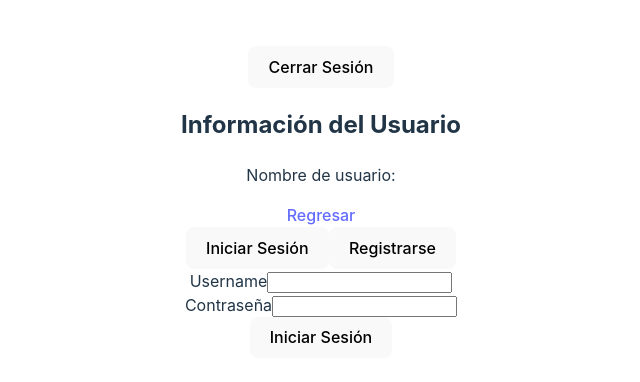
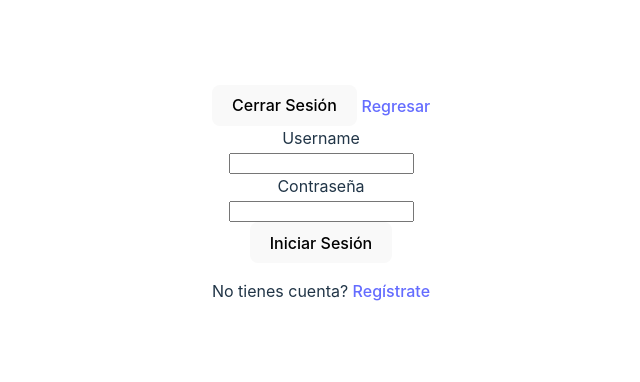
Before and after one commit to EvCasProtege/INCA-FSJ-25-MOD3-T4, a React (Vite) app: page / in a window 1280 px wide. Shown: the part 198-580 px from the top of the page, without its empty margins (319-959 px from the left). Built offline with nearby package versions, Linux system fonts and the light colour scheme; no server answers; sample sign-in values are in the browser's storage.

Commit message:
feature(auth): reestructuración de lógica de autenticación y estilos en formularios

```diff
--- a/src/App.jsx
+++ b/src/App.jsx
@@ -1,4 +1,5 @@
-import { BrowserRouter as Router, Route, Routes } from "react-router-dom";
+import { BrowserRouter as Router, Route, Routes, Link } from "react-router-dom";
+import { useEffect, useState } from "react";
 import { Session } from "./components/Session";
 import "./assets/css/App.css";
 import RegisterBootCamp from "./components/bootcamp/RegisterBootCamp";
@@ -6,20 +7,44 @@ import LogoutButton from "./components/auth/LogoutButton";
 import UserComponent from "./components/auth/User";
 import DashboardContainer from "./components/dashboard/DashboardContainer";
 import ProtectedRoute from "./components/ProtectedRoute";
+import { tokenService } from "./services/auth/tokenService";
 
 export default function App() {
+    const [isLoggedIn, setIsLoggedIn] = useState(false);
+
+    useEffect(() => {
+        const token = tokenService.getToken();
+        setIsLoggedIn(!!token); // Establece si hay un token
+    }, []);
+
     return (
-            <div className="App">
+        <div className="App">
+            <Router>
+                {isLoggedIn && <LogoutButton />} {/* Mostrar LogoutButton solo si está logueado */}
+                {isLoggedIn && <Link to="/">Regresar</Link>} {/* Mostrar Regresar solo si está logueado */}
+                <Routes>
+                    <Route path="/" element={<Session />} />
+                    <Route path="/registro" element={<RegisterBootCamp />} />
 
-                <Router>
-                    <ProtectedRoute><LogoutButton /></ProtectedRoute>
-                    <ProtectedRoute><UserComponent /></ProtectedRoute>
-                    <Routes>
-                        <Route path="/" element={<Session  />} />
-                        <Route path="/registro" element={<RegisterBootCamp  />} />
-                        <Route path="/dashboard" element={<ProtectedRoute><DashboardContainer  /></ProtectedRoute>} />
-                    </Routes>
-                </Router>
-            </div>
+                    {/* Rutas protegidas */}
+                    <Route
+                        path="/dashboard"
+                        element={
+                            <ProtectedRoute>
+                                <DashboardContainer />
+                            </ProtectedRoute>
+                        }
+                    />
+                    <Route
+                        path="/user"
+                        element={
+                            <ProtectedRoute>
+                                <UserComponent />
+                            </ProtectedRoute>
+                        }
+                    />
+                </Routes>
+            </Router>
+        </div>
     );
 }
--- a/src/components/Session.jsx
+++ b/src/components/Session.jsx
@@ -4,18 +4,32 @@ import { RegisterForm } from "./auth/RegisterForm";
 import { Link } from "react-router-dom";
 
 export const Session = () => {
-    // useState para determinar el tipo de formulario a mostrar
     const [typeForm, setTypeForm] = useState("login");
 
     return (
         <>
-            <Link to="/">Regresar</Link>
-            <br />
-            <button onClick={() => setTypeForm("login")}>Iniciar Sesión</button>
-            <button onClick={() => setTypeForm("signup")}>Registrarse</button>
-            {/* Renderizado Condicional */}
-            {typeForm === "login" ? <LoginForm /> : <RegisterForm />}
-
+            {/* Renderizar solo si el usuario no está logueado */}
+            {typeForm === "login" ? (
+                <div>
+                    <LoginForm />
+                    <p>
+                        No tienes cuenta?{" "}
+                        <Link to="/" onClick={() => setTypeForm("signup")}>
+                            Regístrate
+                        </Link>
+                    </p>
+                </div>
+            ) : (
+                <div>
+                    <RegisterForm />
+                    <p>
+                        Ya tienes cuenta?{" "}
+                        <Link to="/" onClick={() => setTypeForm("login")}>
+                            Inicia Sesión
+                        </Link>
+                    </p>
+                </div>
+            )}
         </>
     );
 };
--- a/src/components/auth/LoginForm.jsx
+++ b/src/components/auth/LoginForm.jsx
@@ -1,30 +1,59 @@
 import { useForm } from "react-hook-form";
-import { useNavigate } from "react-router-dom";
+import { useNavigate, Link } from "react-router-dom";
 import authService from "../../services/auth/authService";
 
 export const LoginForm = () => {
-    const { register, handleSubmit, formState: { errors } } = useForm();
+    const {
+        register,
+        handleSubmit,
+        formState: { errors },
+    } = useForm();
     const navigate = useNavigate();
 
     const onSubmit = async (data) => {
         const response = await authService.login(data);
         console.log("Inicio de sesión exitoso:", response);
-        navigate("/registro");
+        navigate("/dashboard"); // Redirigir a la ruta de dashboard tras login exitoso
     };
 
     return (
-        <form onSubmit={handleSubmit(onSubmit)}>
+        <form onSubmit={handleSubmit(onSubmit)} className="space-y-6">
             <div>
-                <label>Username</label>
-                <input type="text" {...register("username", { required: "El nombre de usuario es requerido." })} />
-                {errors.username && <p>{errors.username.message}</p>}
+                <label htmlFor="username" className="block text-sm font-medium text-gray-700">
+                    Username
+                </label>
+                <div className="mt-1">
+                    <input
+                        id="username"
+                        type="text"
+                        {...register("username", { required: "El nombre de usuario es requerido." })}
+                        className="appearance-none block w-full px-3 py-2 border border-gray-300 rounded-md shadow-sm placeholder-gray-400 focus:outline-none focus:ring-indigo-500 focus:border-indigo-500 sm:text-sm"
+                    />
+                </div>
+                {errors.username && <p className="mt-2 text-sm text-red-600">{errors.username.message}</p>}
             </div>
             <div>
-                <label>Contraseña</label>
-                <input type="password" {...register("password", { required: "La contraseña es requerida." })} />
-                {errors.password && <p>{errors.password.message}</p>}
+                <label htmlFor="password" className="block text-sm font-medium text-gray-700">
+                    Contraseña
+                </label>
+                <div className="mt-1">
+                    <input
+                        id="password"
+                        type="password"
+                        {...register("password", { required: "La contraseña es requerida." })}
+                        className="appearance-none block w-full px-3 py-2 border border-gray-300 rounded-md shadow-sm placeholder-gray-400 focus:outline-none focus:ring-indigo-500 focus:border-indigo-500 sm:text-sm"
+                    />
+                </div>
+                {errors.password && <p className="mt-2 text-sm text-red-600">{errors.password.message}</p>}
             </div>
-            <button type="submit">Iniciar Sesión</button>
+            <div>
+                <button
+                    type="submit"
+                    className="w-full flex justify-center py-2 px-4 border border-transparent rounded-md shadow-sm text-sm font-medium text-white bg-indigo-600 hover:bg-indigo-700 focus:outline-none focus:ring-2 focus:ring-offset-2 focus:ring-indigo-500"
+                >
+                    Iniciar Sesión
+                </button>
+            </div>
         </form>
     );
 };
--- a/src/components/auth/LogoutButton.jsx
+++ b/src/components/auth/LogoutButton.jsx
@@ -1,10 +1,11 @@
 import { useNavigate } from 'react-router-dom';
+import { tokenService } from '../../services/auth/tokenService';
 
 const LogoutButton = () => {
   const navigate = useNavigate();
 
   const handleLogout = () => {
-    localStorage.removeItem('authToken'); // Eliminar el token del almacenamiento local
+    tokenService.removeToken(); // Eliminar el token del almacenamiento local
     navigate('/'); // Redirigir a la página de inicio de sesión
   };
 
--- a/src/components/auth/RegisterForm.jsx
+++ b/src/components/auth/RegisterForm.jsx
@@ -14,18 +14,43 @@ export const RegisterForm = () => {
     };
 
     return (
-        <form onSubmit={handleSubmit(onSubmit)}>
+        <form onSubmit={handleSubmit(onSubmit)} className="space-y-6">
             <div>
-                <label>Username</label>
-                <input type="text" {...register("username", { required: "El nombre de usuario es requerido." })} />
-                {errors.username && <p>{errors.username.message}</p>}
+                <label htmlFor="username" className="block text-sm font-medium text-gray-700">
+                    Username
+                </label>
+                <div className="mt-1">
+                    <input
+                        id="username"
+                        type="text"
+                        {...register("username", { required: "El nombre de usuario es requerido." })}
+                        className="appearance-none block w-full px-3 py-2 border border-gray-300 rounded-md shadow-sm placeholder-gray-400 focus:outline-none focus:ring-indigo-500 focus:border-indigo-500 sm:text-sm"
+                    />
+                </div>
+                {errors.username && <p className="mt-2 text-sm text-red-600">{errors.username.message}</p>}
             </div>
             <div>
-                <label>Contraseña</label>
-                <input type="password" {...register("password", { required: "La contraseña es requerida." })} />
-                {errors.password && <p>{errors.password.message}</p>}
+                <label htmlFor="password" className="block text-sm font-medium text-gray-700">
+                    Contraseña
+                </label>
+                <div className="mt-1">
+                    <input
+                        id="password"
+                        type="password"
+                        {...register("password", { required: "La contraseña es requerida." })}
+                        className="appearance-none block w-full px-3 py-2 border border-gray-300 rounded-md shadow-sm placeholder-gray-400 focus:outline-none focus:ring-indigo-500 focus:border-indigo-500 sm:text-sm"
+                    />
+                </div>
+                {errors.password && <p className="mt-2 text-sm text-red-600">{errors.password.message}</p>}
             </div>
-            <button type="submit">Registrarse</button>
+            <div>
+                <button
+                    type="submit"
+                    className="w-full flex justify-center py-2 px-4 border border-transparent rounded-md shadow-sm text-sm font-medium text-white bg-indigo-600 hover:bg-indigo-700 focus:outline-none focus:ring-2 focus:ring-offset-2 focus:ring-indigo-500"
+                >
+                    Registrarse
+                </button>
+            </div>
         </form>
     );
 };
--- a/src/services/auth/authService.js
+++ b/src/services/auth/authService.js
@@ -1,9 +1,10 @@
 import axiosInstance from "../axiosConfig";
+import { tokenService } from "./tokenService";
 
 const login = async (data) => {
     try {
         const response = await axiosInstance.post("auth/login", data);
-        localStorage.setItem("authToken", response.data.token);
+        tokenService.saveToken(response.data.token);
 
         return response.data;
     } catch (error) {
@@ -18,13 +19,18 @@ const register = async (data) => {
 };
 
 const isAuthenticated = () => {
-    return !!localStorage.getItem('authToken');
-  };
+    return !!tokenService.getToken();
+};
+
+const logout = () => {
+    tokenService.removeToken();
+};
 
 const authService = {
     login,
     register,
     isAuthenticated,
+    logout,
 };
 
 export default authService;
--- /dev/null
+++ b/src/services/auth/tokenService.js
@@ -0,0 +1,5 @@
+export const tokenService = {
+    getToken: () => localStorage.getItem("authToken"),
+    saveToken: (token) => localStorage.setItem("authToken", token),
+    removeToken: () => localStorage.removeItem("authToken"),
+};
--- a/src/services/axiosConfig.js
+++ b/src/services/axiosConfig.js
@@ -1,17 +1,18 @@
 // axiosConfig.js
-import axios from 'axios';
+import axios from "axios";
 
 const axiosInstance = axios.create({
-  baseURL: '/api', // El proxy redirigirá a http://localhost:5000/api
+  baseURL: "/api", // El proxy redirigirá a http://localhost:5000/api
   headers: {
-    'Content-Type': 'application/json',
+    "Content-Type": "application/json",
+    "Cache-Control": "no-cache",
   },
 });
 
 axiosInstance.interceptors.request.use(
   (config) => {
-    const token = localStorage.getItem('authToken');
-    if (token && config.url.includes('/auth/')) {
+    const token = localStorage.getItem("authToken");
+    if (token && config.url.includes("/auth/")) {
       config.headers.Authorization = `Bearer ${token}`;
     }
     return config;
```
